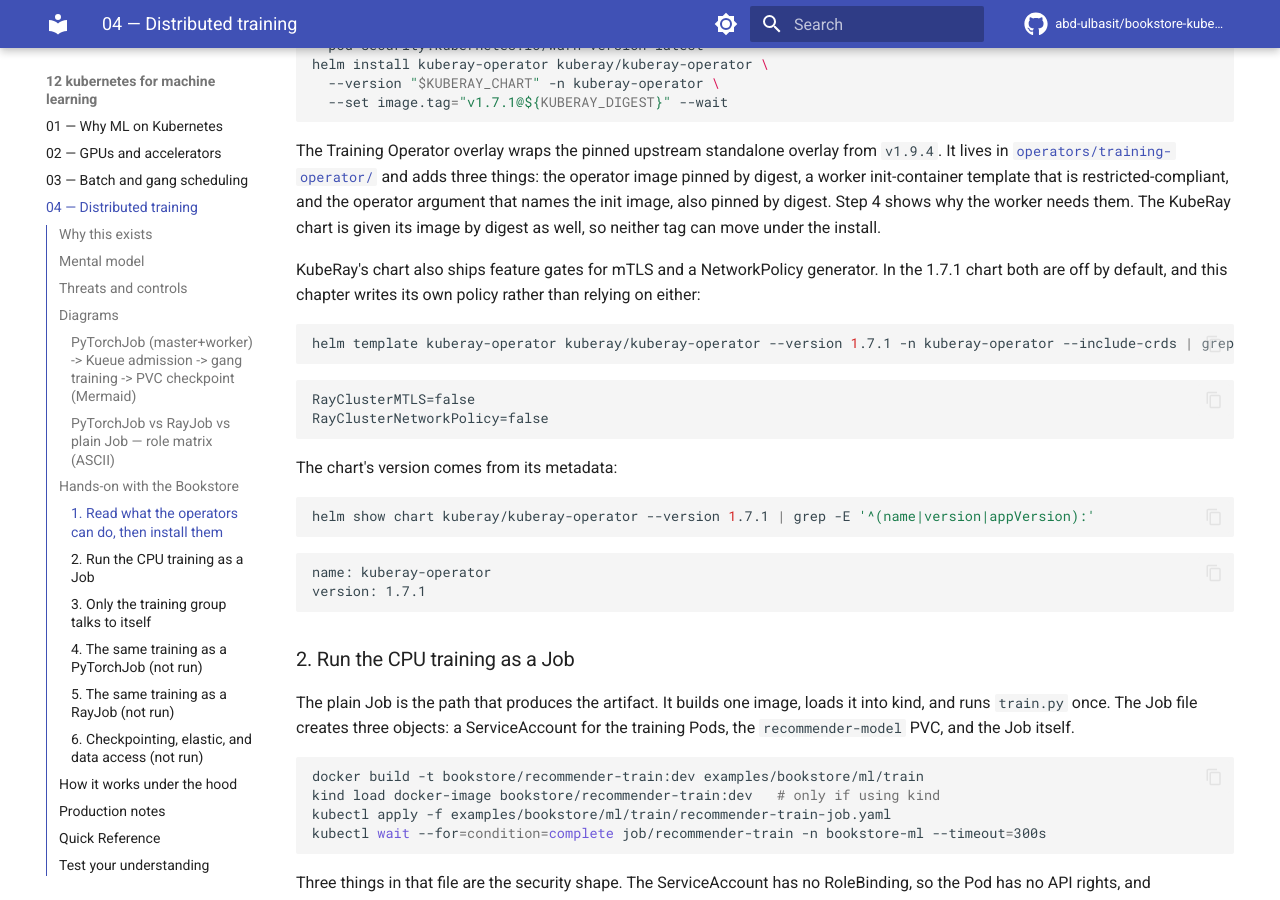
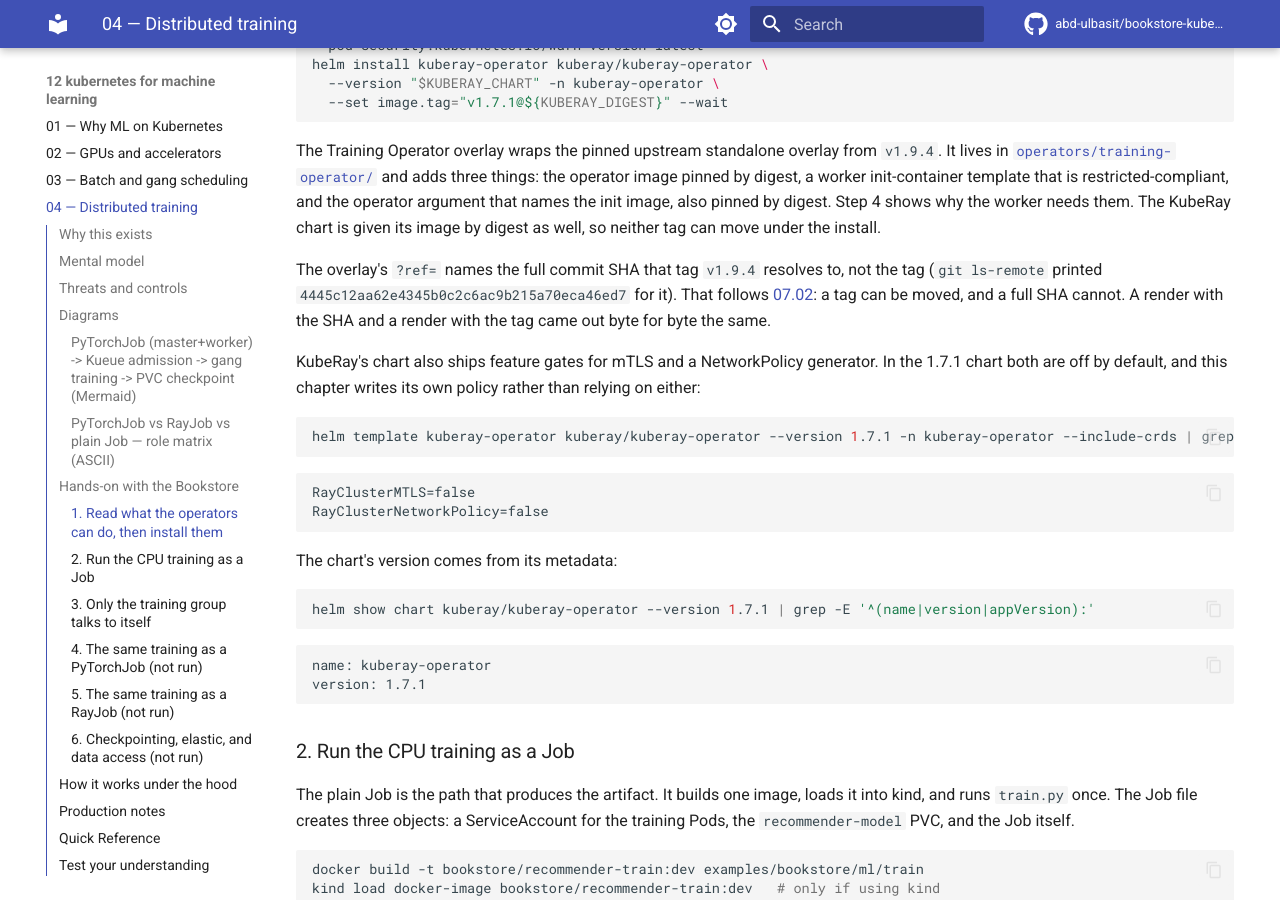
Before and after one commit to abd-ulbasit/bookstore-kubernetes-guide, an MkDocs documentation site: the page built from full-guide/12-kubernetes-for-machine-learning/04-distributed-training.md, in a window 1280 px wide and 900 px high, scrolled down 9520 px. Built offline with MkDocs 1.6.1 and Material for MkDocs 9.7.7, drawn with Linux system fonts in a browser that asks for light colours; comment, search, counter and statistics services are not loaded.

Commit message:
12.04: pin the Training Operator base to the commit, not the tag
The overlay's remote base named tag v1.9.4. 07.02 teaches pinning a
remote base to a full commit SHA, because a tag can be moved. git
ls-remote resolves v1.9.4 to 4445c12aa62e4345b0c2c6ac9b215a70eca46ed7,
so ?ref= now carries that SHA and a comment names the tag. kubectl
kustomize renders the same bytes with the SHA as with the tag. It is the
only remote base under examples/bookstore/ml.

Co-Authored-By: Claude Sonnet 5.5 <noreply@anthropic.com>

```diff
--- a/full-guide/12-kubernetes-for-machine-learning/04-distributed-training.md
+++ b/full-guide/12-kubernetes-for-machine-learning/04-distributed-training.md
@@ -473,6 +473,13 @@ init-container template that is restricted-compliant, and the operator argument
 that names the init image, also pinned by digest. Step 4 shows why the worker
 needs them. The KubeRay chart is given its image by digest as well, so neither
 tag can move under the install.
+
+The overlay's `?ref=` names the full commit SHA that tag `v1.9.4` resolves
+to, not the tag (`git ls-remote` printed
+`4445c12aa62e4345b0c2c6ac9b215a70eca46ed7` for it). That follows
+[07.02](../07-delivery/02-packaging-kustomize.md): a tag can be moved, and a
+full SHA cannot. A render with the SHA and a render with the tag came out byte
+for byte the same.
 
 KubeRay's chart also ships feature gates for mTLS and a NetworkPolicy
 generator. In the 1.7.1 chart both are off by default, and this chapter writes
```
Also changed, not shown: 1 other file.
